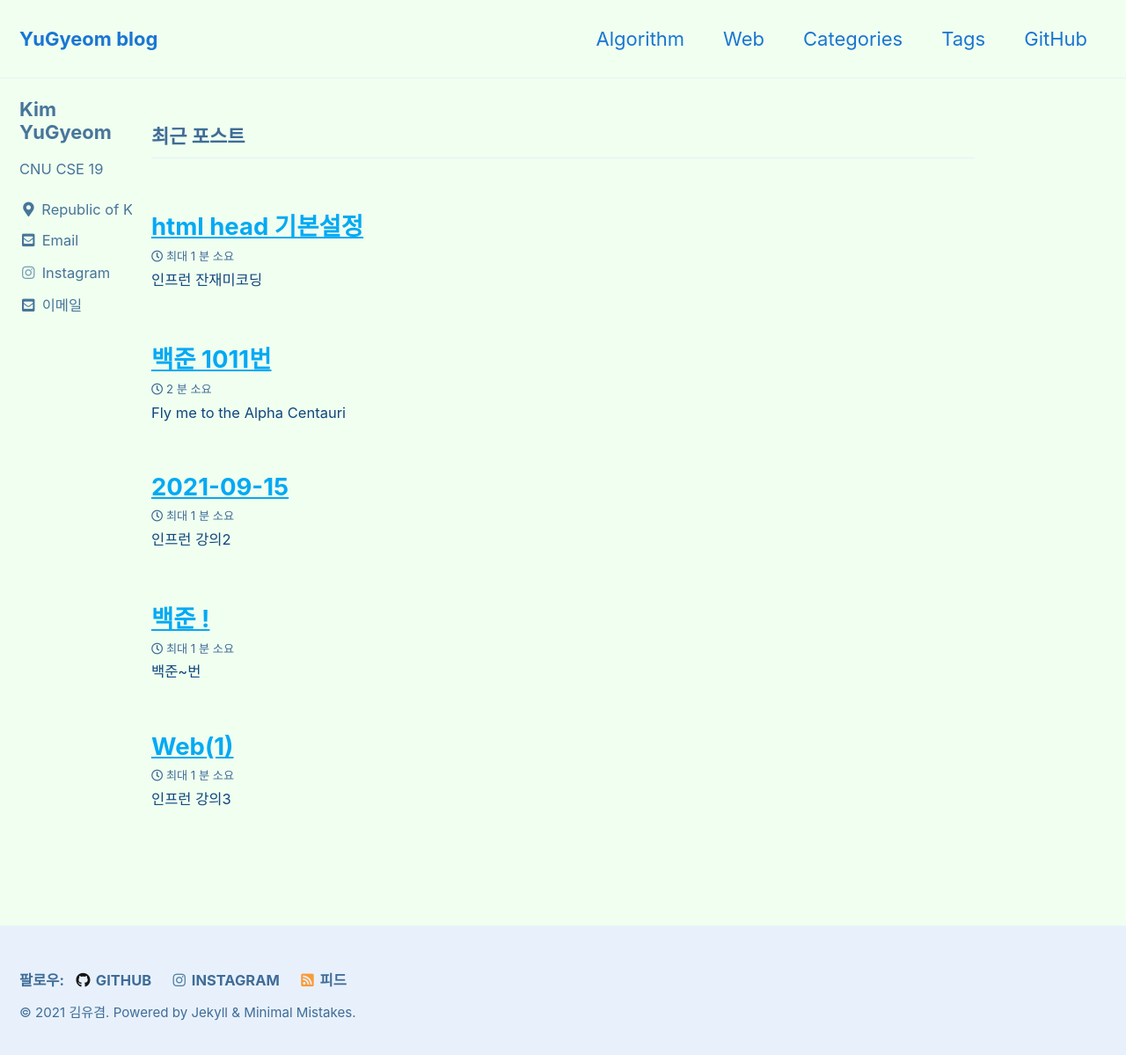
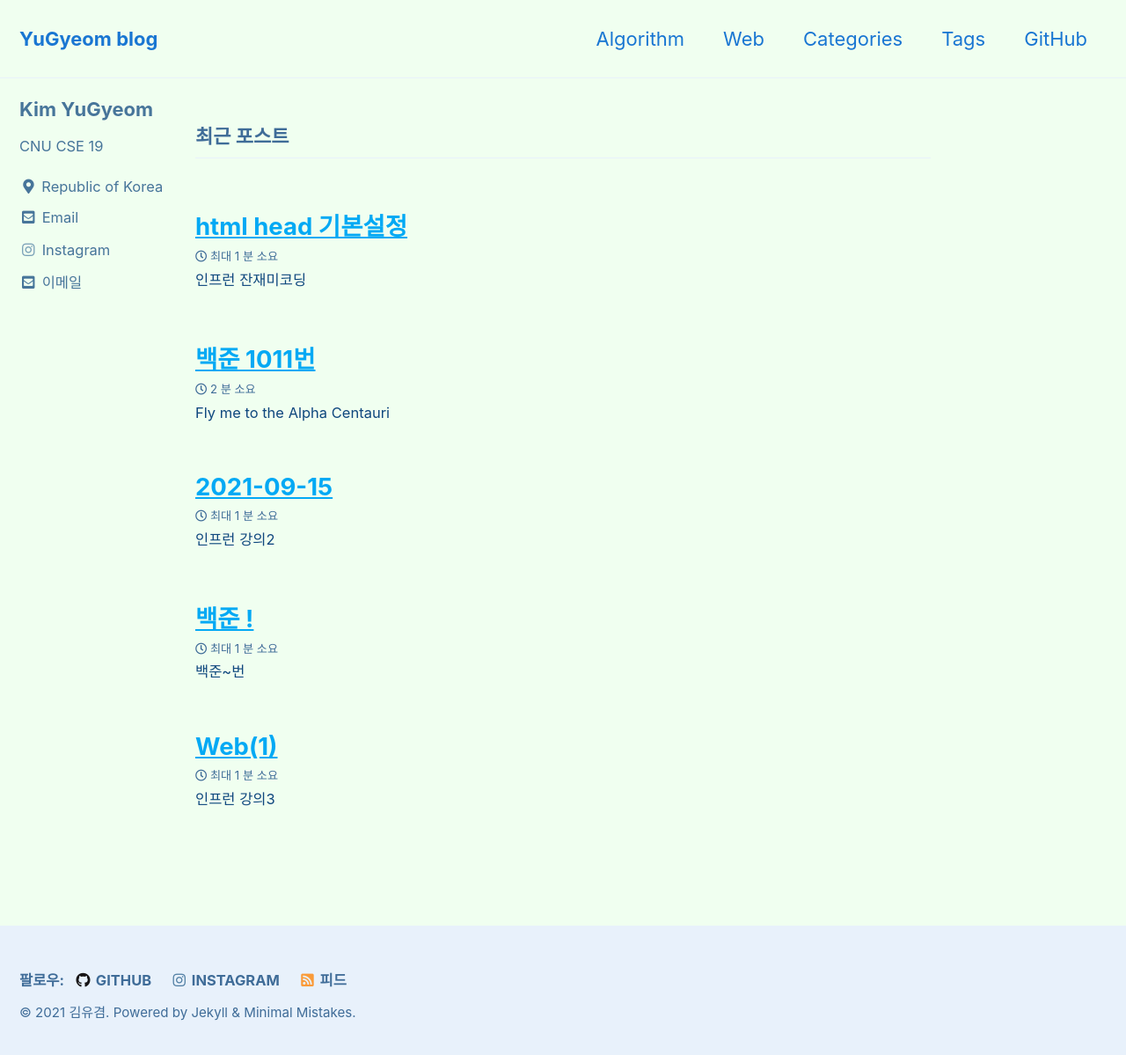
Before and after one commit to rladbrua0207/rladbrua0207.github.io, a Jekyll site: the page built from index.html, in a window 1280 px wide and 1207 px high. Shown: the top 1199 px of the window at 88% size. Built offline with Jekyll 4.4.1, drawn with Linux system fonts in a browser that asks for light colours; cached includes are drawn as plain includes; the list of posts is cut into pages by our own code.

Commit message:
slidebar change

```diff
--- a/_sass/minimal-mistakes/_variables.scss
+++ b/_sass/minimal-mistakes/_variables.scss
@@ -155,9 +155,9 @@ $max-width: $x-large !default;
    Grid
    ========================================================================== */
 
-$right-sidebar-width-narrow: 50px !default;
-$right-sidebar-width: 150px !default;
-$right-sidebar-width-wide: 200px !default;
+$right-sidebar-width-narrow: 150px !default;
+$right-sidebar-width: 200px !default;
+$right-sidebar-width-wide: 250px !default;
 
 /*
    Other
```
